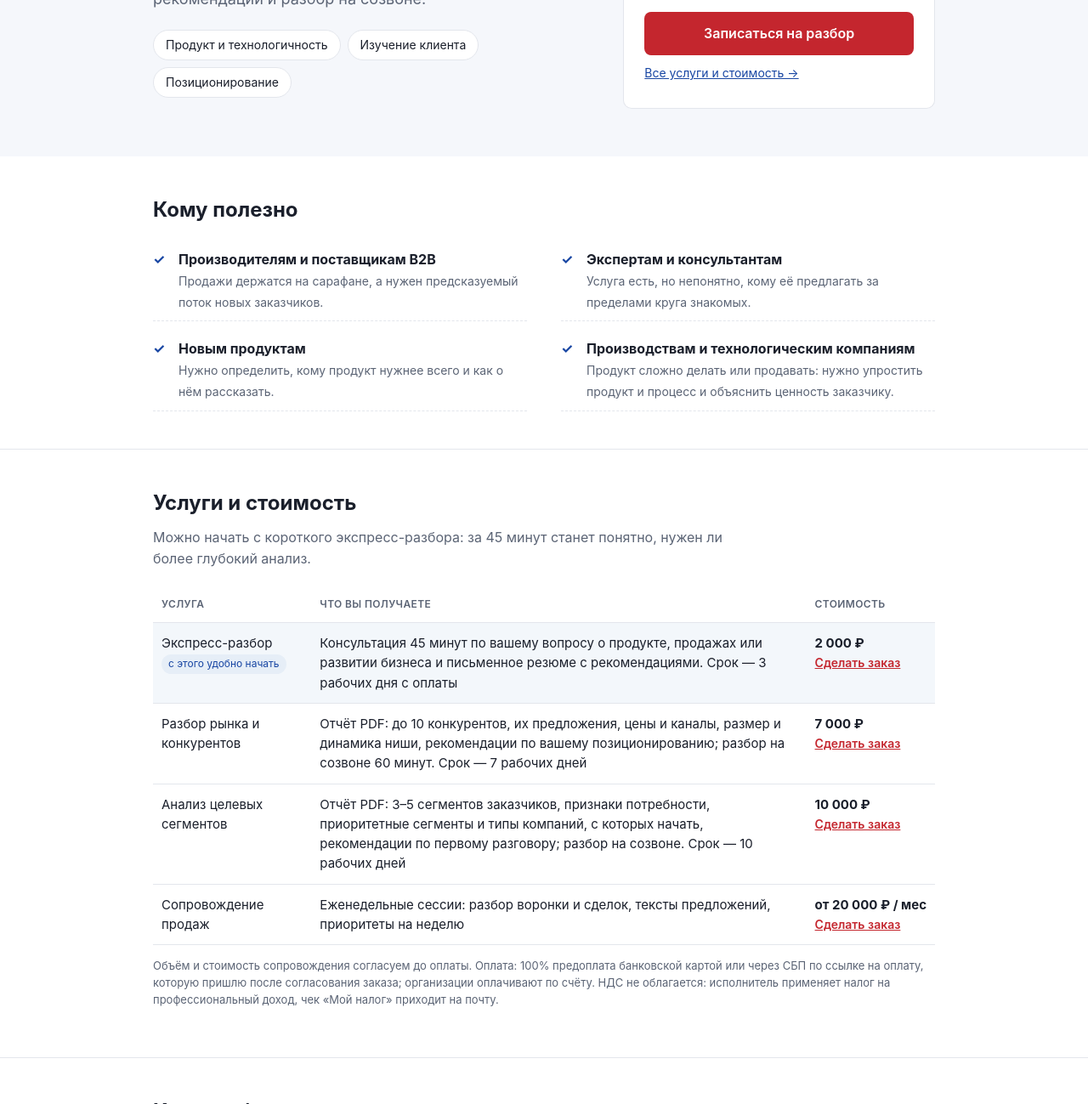
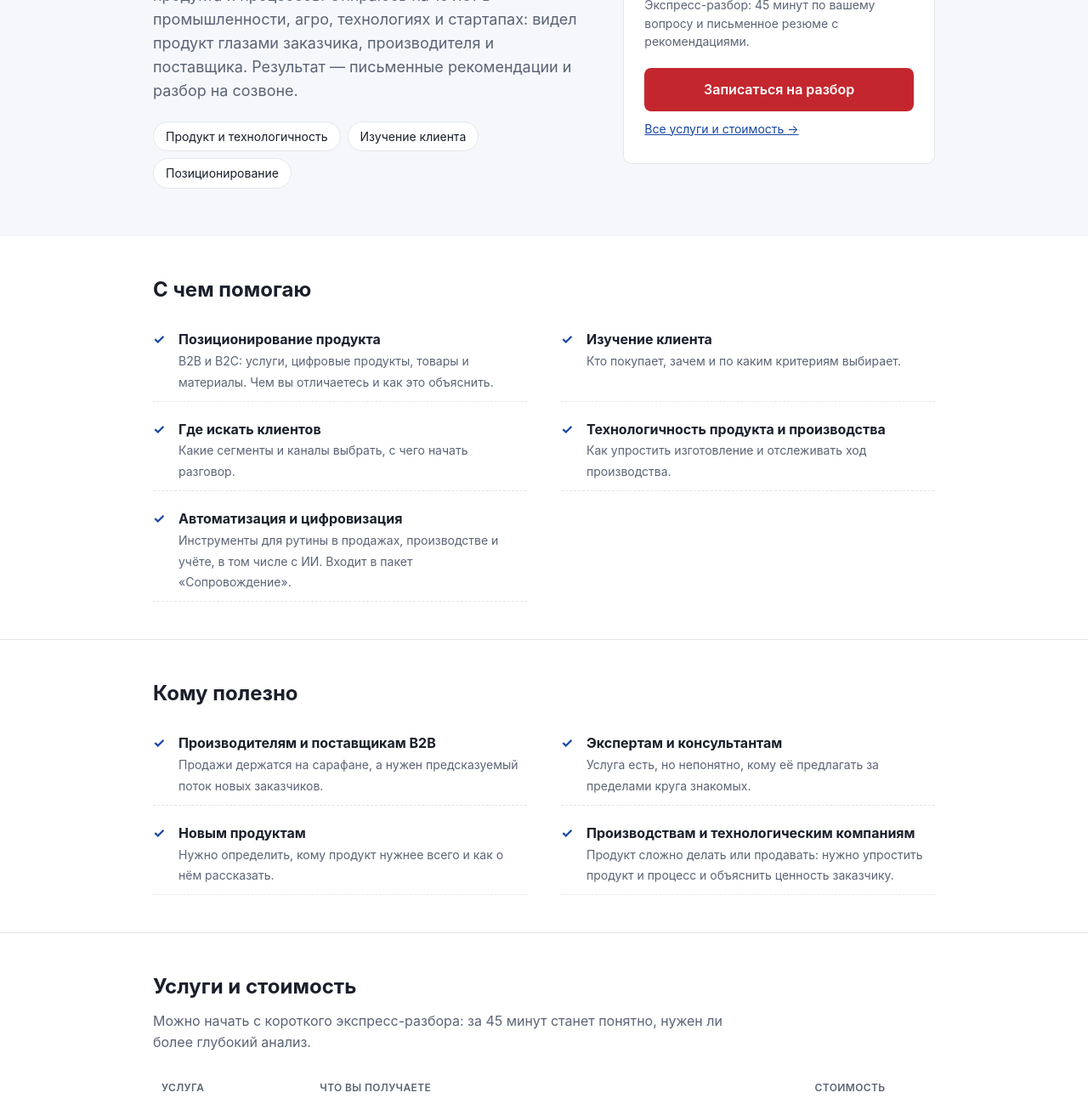
Before and after one commit to georgyputilin-ship-it/snabpodbor-site, a plain HTML site: page index.html in a window 1280 px wide. Shown: the part 352-1651 px from the top of the page at 85% size. Drawn offline with Linux system fonts and the light colour scheme.

Commit message:
С чем помогаю: позиционирование B2B/B2C, клиенты, технологичность, автоматизация; мост к опыту; оферта п. 2.1
Co-Authored-By: Claude Opus 5.5 <noreply@anthropic.com>
Claude-Session: https://claude.ai/code/session_01SDUXFQK8XoGqkB38rXii8V

```diff
--- a/index.html
+++ b/index.html
@@ -110,7 +110,7 @@
 <header>
   <div class="wrap">
     <div class="brand"><img src="logo.png" alt="Снабподбор" width="72" height="72" style="border-radius:12px"><div class="logo">Снабподбор<span>консультации по продукту, продажам и развитию бизнеса</span></div></div>
-    <nav><a href="#services">Услуги</a><a href="#cases">Примеры</a><a href="#how">Как я работаю</a><a href="#about">Обо мне</a><a href="#contacts">Связаться</a></nav>
+    <nav><a href="#help">С чем помогаю</a><a href="#services">Услуги</a><a href="#cases">Примеры</a><a href="#how">Как я работаю</a><a href="#about">Обо мне</a><a href="#contacts">Связаться</a></nav>
   </div>
 </header>
 
@@ -118,7 +118,7 @@
   <div class="wrap hero-grid">
     <div>
       <h1>Помогаю сделать продукт понятным и нужным клиенту</h1>
-      <p class="lead">Изучение клиента, позиционирование, технологичность продукта и процессов. Результат — письменные рекомендации и разбор на созвоне.</p>
+      <p class="lead">Изучение клиента, позиционирование, технологичность продукта и процессов. Опираюсь на 15 лет в промышленности, агро, технологиях и стартапах: видел продукт глазами заказчика, производителя и поставщика. Результат — письменные рекомендации и разбор на созвоне.</p>
       <div class="pills"><span>Продукт и технологичность</span><span>Изучение клиента</span><span>Позиционирование</span></div>
     </div>
     <div class="hero-card">
@@ -130,6 +130,19 @@
     </div>
   </div>
 </div>
+
+<section id="help">
+  <div class="wrap">
+    <h2>С чем помогаю</h2>
+    <ul class="who-list">
+      <li><b>Позиционирование продукта</b><span>B2B и B2C: услуги, цифровые продукты, товары и материалы. Чем вы отличаетесь и как это объяснить.</span></li>
+      <li><b>Изучение клиента</b><span>Кто покупает, зачем и по каким критериям выбирает.</span></li>
+      <li><b>Где искать клиентов</b><span>Какие сегменты и каналы выбрать, с чего начать разговор.</span></li>
+      <li><b>Технологичность продукта и производства</b><span>Как упростить изготовление и отслеживать ход производства.</span></li>
+      <li><b>Автоматизация и цифровизация</b><span>Инструменты для рутины в продажах, производстве и учёте, в том числе с ИИ. Входит в пакет «Сопровождение».</span></li>
+    </ul>
+  </div>
+</section>
 
 <section id="who">
   <div class="wrap">
@@ -153,7 +166,7 @@
         <tr style="background:#f3f7fb"><td>Экспресс-разбор<br><span class="tag" style="background:#e6eef7;color:#1846a3">с этого удобно начать</span></td><td>Консультация 45 минут по вашему вопросу о продукте, продажах или развитии бизнеса и письменное резюме с рекомендациями. Срок — 3 рабочих дня с оплаты</td><td class="price">2 000 ₽<br><a href="mailto:zapros@snabpodbor.ru?subject=Заказ: Экспресс-разбор" style="font-weight:600;font-size:14px">Сделать заказ</a></td></tr>
         <tr><td>Разбор рынка и конкурентов</td><td>Отчёт PDF: до 10 конкурентов, их предложения, цены и каналы, размер и динамика ниши, рекомендации по вашему позиционированию; разбор на созвоне 60 минут. Срок — 7 рабочих дней</td><td class="price">7 000 ₽<br><a href="mailto:zapros@snabpodbor.ru?subject=Заказ: Разбор рынка и конкурентов" style="font-weight:600;font-size:14px">Сделать заказ</a></td></tr>
         <tr><td>Анализ целевых сегментов</td><td>Отчёт PDF: 3–5 сегментов заказчиков, признаки потребности, приоритетные сегменты и типы компаний, с которых начать, рекомендации по первому разговору; разбор на созвоне. Срок — 10 рабочих дней</td><td class="price">10 000 ₽<br><a href="mailto:zapros@snabpodbor.ru?subject=Заказ: Анализ целевых сегментов" style="font-weight:600;font-size:14px">Сделать заказ</a></td></tr>
-        <tr><td>Сопровождение продаж</td><td>Еженедельные сессии: разбор воронки и сделок, тексты предложений, приоритеты на неделю</td><td class="price">от 20 000 ₽ / мес<br><a href="mailto:zapros@snabpodbor.ru?subject=Заказ: Сопровождение продаж" style="font-weight:600;font-size:14px">Сделать заказ</a></td></tr>
+        <tr><td>Сопровождение продаж</td><td>Еженедельные сессии: разбор воронки и сделок, тексты предложений, приоритеты на неделю; при необходимости — автоматизация и цифровизация</td><td class="price">от 20 000 ₽ / мес<br><a href="mailto:zapros@snabpodbor.ru?subject=Заказ: Сопровождение продаж" style="font-weight:600;font-size:14px">Сделать заказ</a></td></tr>
       </tbody>
     </table>
     <p class="note">Объём и стоимость сопровождения согласуем до оплаты. Оплата: 100% предоплата банковской картой или через СБП по ссылке на оплату, которую пришлю после согласования заказа; организации оплачивают по счёту. НДС не облагается: исполнитель применяет налог на профессиональный доход, чек «Мой налог» приходит на почту.</p>
```
Also changed, not shown: oferta.html (+1 -1 lines).
